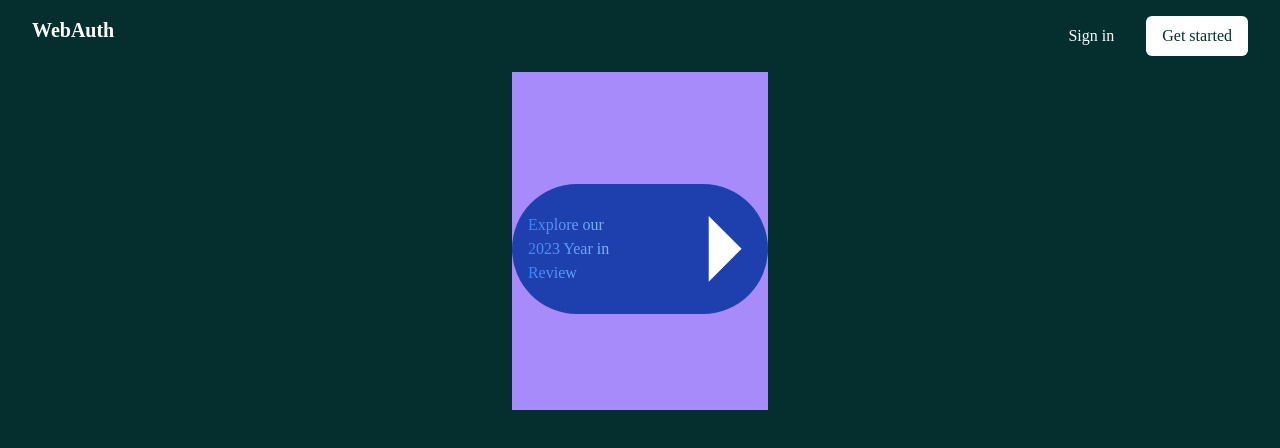
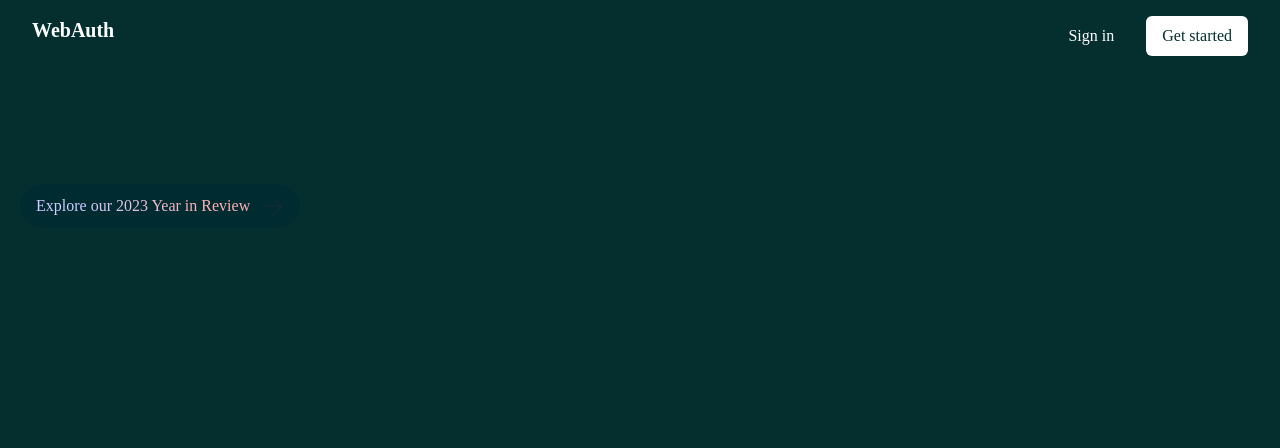
Before and after one commit to SinghAstra/RedisX, a React (Create React App) app in the folder client/: page / in a window 1280 px wide. Shown: the top 448 px of the page. Built offline with nearby package versions, Linux system fonts and the light colour scheme.

Commit message:
Added Review Button

```diff
--- /dev/null
+++ b/client/src/components/ReviewButton.js
@@ -0,0 +1,31 @@
+import React from "react";
+import { Link } from "react-router-dom";
+
+const ReviewButton = () => {
+  return (
+    <Link
+      to="/2023"
+      className="flex items-center gap-2.5 group mb-8 rounded-full bg-[#002B31] px-4 py-2.5 transition-[shadow,filter] w-fit hover:shadow-md"
+    >
+      <span class="bg-text-gradient bg-clip-text text-transparent group-hover:underline">
+        Explore our 2023 Year in Review
+      </span>
+      <svg
+        fill="none"
+        xmlns="http://www.w3.org/2000/svg"
+        focusable="false"
+        shape-rendering="geometricPrecision"
+        viewBox="0 0 20 20"
+        class="w-6 h-6 transition-transform duration-200 group-hover:translate-x-1"
+      >
+        <path
+          d="m12 4 6 6-6 6M2 10h16"
+          stroke="currentColor"
+          vector-effect="non-scaling-stroke"
+        ></path>
+      </svg>
+    </Link>
+  );
+};
+
+export default ReviewButton;
--- a/client/src/index.css
+++ b/client/src/index.css
@@ -2,3 +2,7 @@
 @tailwind components;
 @tailwind utilities;
 @import url("https://fonts.googleapis.com/css2?family=Hepta+Slab:wght@1..900&family=Kode+Mono:wght@400..700&family=Lato:ital,wght@0,100;0,300;0,400;0,700;0,900;1,100;1,300;1,400;1,700;1,900&family=Nunito+Sans:ital,opsz,wght@0,6..12,200..1000;1,6..12,200..1000&family=Roboto+Mono:ital,wght@0,100..700;1,100..700&display=swap");
+
+.bg-text-gradient {
+  background-image: linear-gradient(226deg, #ffb1b1 24.53%, #cdcbff 75.37%);
+}
--- a/client/src/pages/Home.js
+++ b/client/src/pages/Home.js
@@ -1,26 +1,15 @@
 import React from "react";
 import Navbar from "../components/Navbar";
+import ReviewButton from "../components/ReviewButton";
 
 const Home = () => {
   return (
     <div className="h-screen bg-teal-950 flex flex-col ">
       <Navbar />
-      <div className="bg-violet-400 mx-auto max-w-8xl pb-16 pt-28">
-        <a
-          class="mb-8 flex items-center gap-2.5 rounded-full bg-blue-800 px-4 py-2.5 text-white transition duration-300 hover:shadow-lg hover:brightness-105"
-          href="/2023"
-        >
-          <span class="bg-gradient-to-r from-blue-500 to-blue-300 bg-clip-text text-transparent">
-            Explore our 2023 Year in Review
-          </span>
-          <svg
-            class="fill-current text-white group-hover:translate-x-1 transition duration-300"
-            xmlns="http://www.w3.org/2000/svg"
-            viewBox="0 0 20 20"
-          >
-            <path d="M12 4l6 6-6 6zM2 10h16v-a1 1 0 0 0-1-1H3a1 1 0 0 0-1 1v1z" />
-          </svg>
-        </a>
+      <div className=" w-full px-5">
+        <div className="pt-28 pb-16 ">
+          <ReviewButton />
+        </div>
       </div>
     </div>
   );
```
